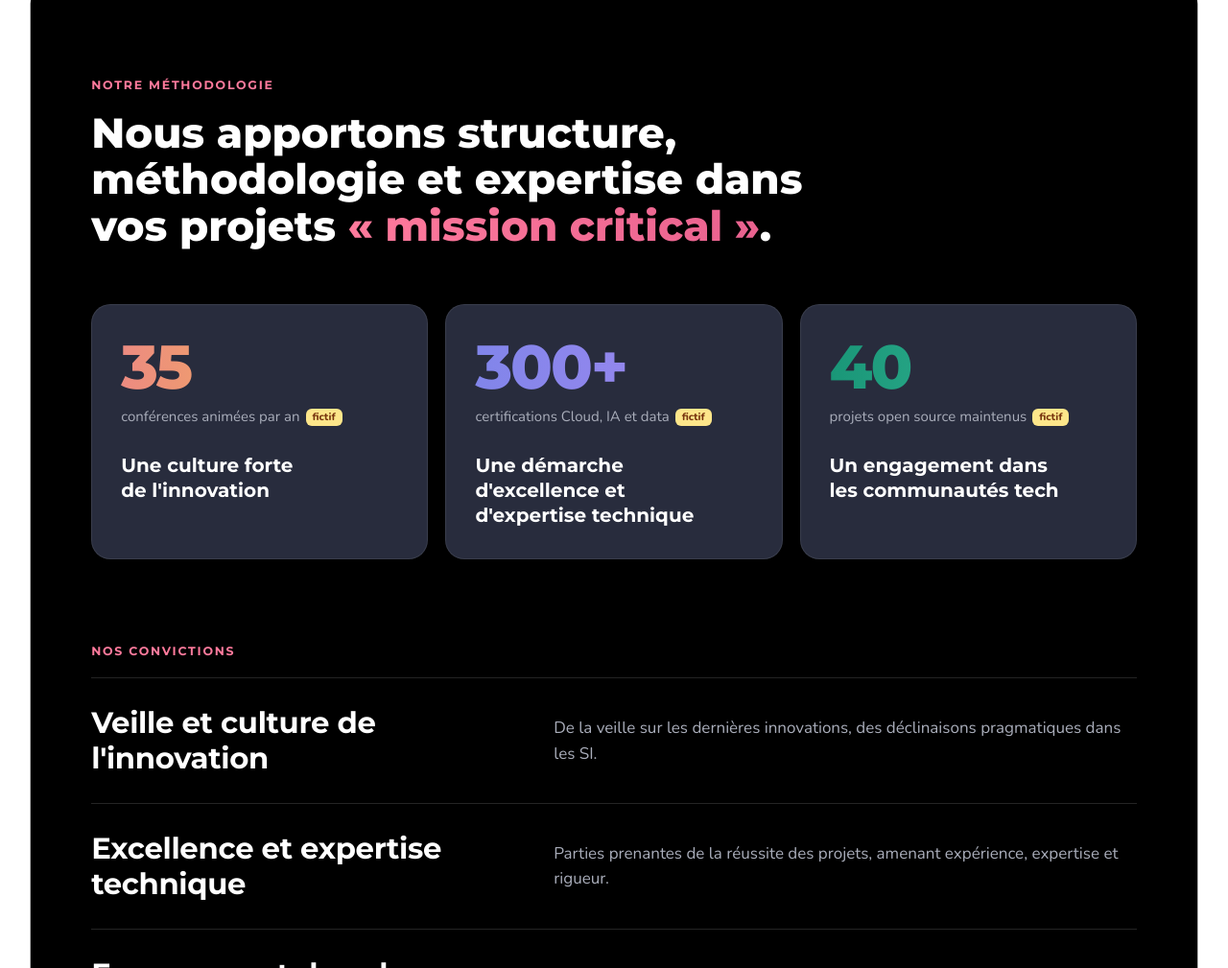
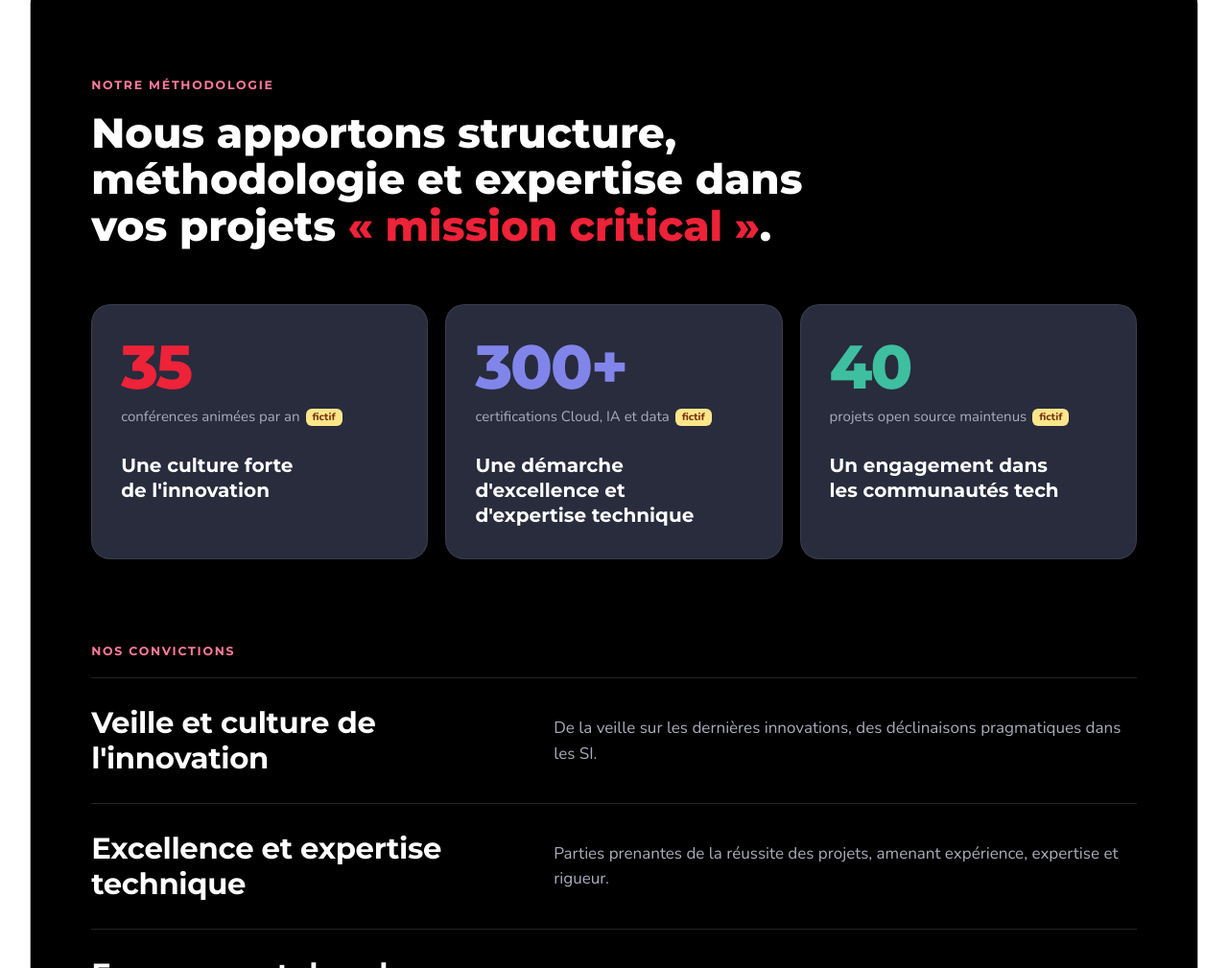
Before and after one commit to cynkix/wsznk, a plain HTML site: page v1.html in a window 1280 px wide. Shown: the part 5320-6329 px from the top of the page at 96% size. Drawn offline with nearby package versions, Linux system fonts and the light colour scheme; animation ran at ten frames a second.

Commit message:
V1 methodology: solid brand colors instead of gradient text
Co-Authored-By: Claude Opus 5.5 <noreply@anthropic.com>
Claude-Session: https://claude.ai/code/session_01EQKW5GHvyfYL7PpbwiK1JE

```diff
--- a/v1.html
+++ b/v1.html
@@ -284,13 +284,13 @@ a:focus-visible,button:focus-visible,input:focus-visible,textarea:focus-visible{
 .adn-panel{background:#000;--x:0;--r:0;padding-block:96px 88px;clip-path:inset(0 calc(var(--x) * 1px) round calc(var(--r) * 1px))}
 .adn-in{padding-inline:clamp(0px,4vw,72px)}
 .adn h2{margin-top:16px;font-size:clamp(28px,3.4vw,46px);line-height:1.12;font-weight:800;max-width:18em}
-.adn h2 em{font-style:normal;background:linear-gradient(90deg,#FF7A9C,#E9628F);-webkit-background-clip:text;background-clip:text;color:transparent}
+.adn h2 em{font-style:normal;color:#EE2238}
 .nums{display:grid;grid-template-columns:repeat(3,minmax(0,1fr));gap:18px;margin-top:56px}
 .num{padding:32px 30px;border-radius:20px;background:var(--night2);border:1px solid rgba(255,255,255,.08)}
-.num b{display:block;font-family:var(--display);font-weight:800;font-size:clamp(48px,5vw,72px);line-height:1;letter-spacing:-.03em;-webkit-background-clip:text;background-clip:text;color:transparent}
+.num b{display:block;font-family:var(--display);font-weight:800;font-size:clamp(48px,5vw,72px);line-height:1;letter-spacing:-.03em}
 .num .u{margin-top:10px;font-size:15px;color:#A9ADBA}
 .num h3{margin-top:28px;font-size:20px;line-height:1.3;font-weight:700}
-.g-sun{background-image:var(--sun)}.g-vio{background-image:var(--vio)}.g-mint{background-image:var(--mint)}
+.num b.g-sun{color:#EE2238}.num b.g-vio{color:#8185EA}.num b.g-mint{color:#3EBF9F}
 .convs{display:block;margin-top:20px;border-top:1px solid rgba(255,255,255,.14)}
 .conv{display:flex;flex-wrap:wrap;align-items:baseline;gap:6px 20px;padding:24px 0;border-bottom:1px solid rgba(255,255,255,.14)}
 .conv b{font-family:var(--display);font-weight:700;font-size:clamp(21px,2.4vw,32px);line-height:1.2;letter-spacing:-.01em;color:#FFF}
```
